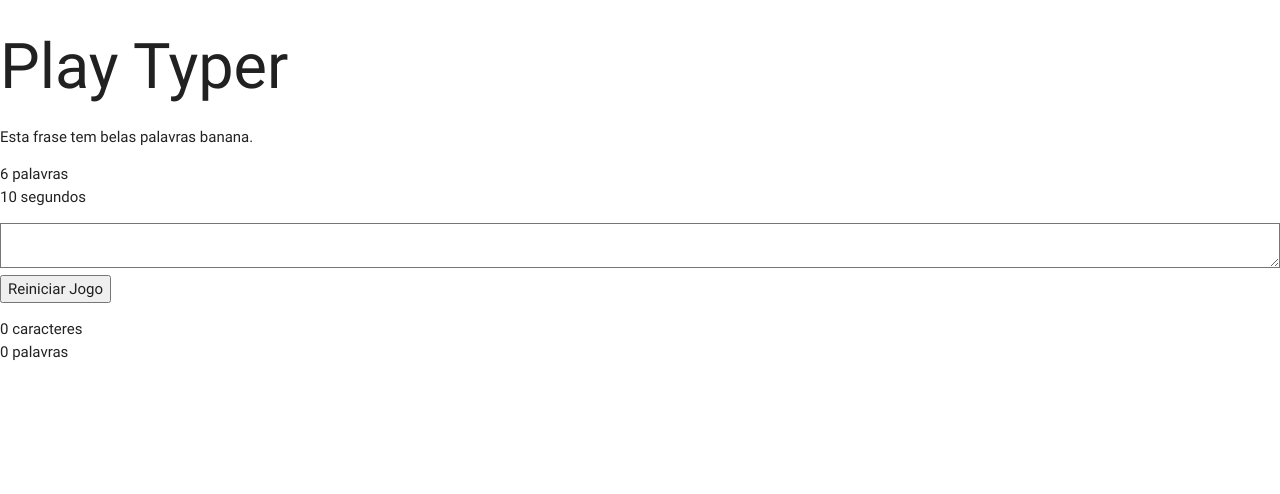
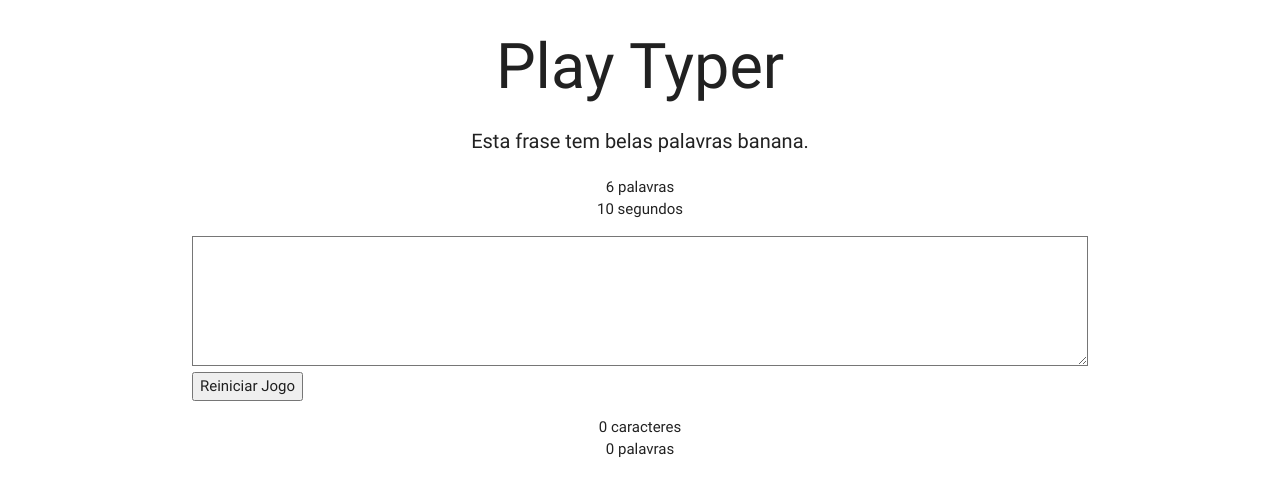
Before and after one commit to luccahora/Play-Typer, a plain HTML site: page play-typer/public/principal.html in a window 1280 px wide. Drawn offline with Linux system fonts and the light colour scheme.

Commit message:
container index

```diff
--- a/play-typer/public/css/estilos.css
+++ b/play-typer/public/css/estilos.css
@@ -0,0 +1,8 @@
+.campo-digitacao{
+    font-size: 20px;
+    height: 130px;
+}
+
+.frase{
+    font-size: 20px;
+}
--- a/play-typer/public/principal.html
+++ b/play-typer/public/principal.html
@@ -5,13 +5,15 @@
     <meta charset="UTF-8">
     <title>Alura Typer</title>
     <link rel="stylesheet" href="css/libs/materialize.min.css">
+    <link rel="stylesheet" href="css/estilos.css">
 </head>
 
 <body>
-    <h1>Play Typer</h1>
-    <p class="frase">Esta frase tem belas palavras banana.</p>
+    <div class="container">
+        <h1 class="center">Play Typer</h1>
+        <p class="frase center">Esta frase tem belas palavras banana.</p>
 
-    <ul class="informacoes">
+        <ul class="informacoes center">
             <li><span id="tamanho-frase"></span> palavras</li>
             <li><span id="tempo-digitacao">10</span> segundos</li>
         </ul>
@@ -19,10 +21,11 @@
         <textarea class="campo-digitacao" cols="40" rows="5"></textarea>
         <button id="botao-reiniciar">Reiniciar Jogo</button>
 
-    <ul>
+        <ul class="center">
             <li><span id="contador-caracteres">0</span> caracteres</li>
             <li><span id="contador-palavras">0</span> palavras</li>
         </ul>
+    </div>
 
     <script src="js/jquery.js"></script>
     <script src="js/main.js"></script>
```
Lines whose indentation alone changed are shown as unchanged.
